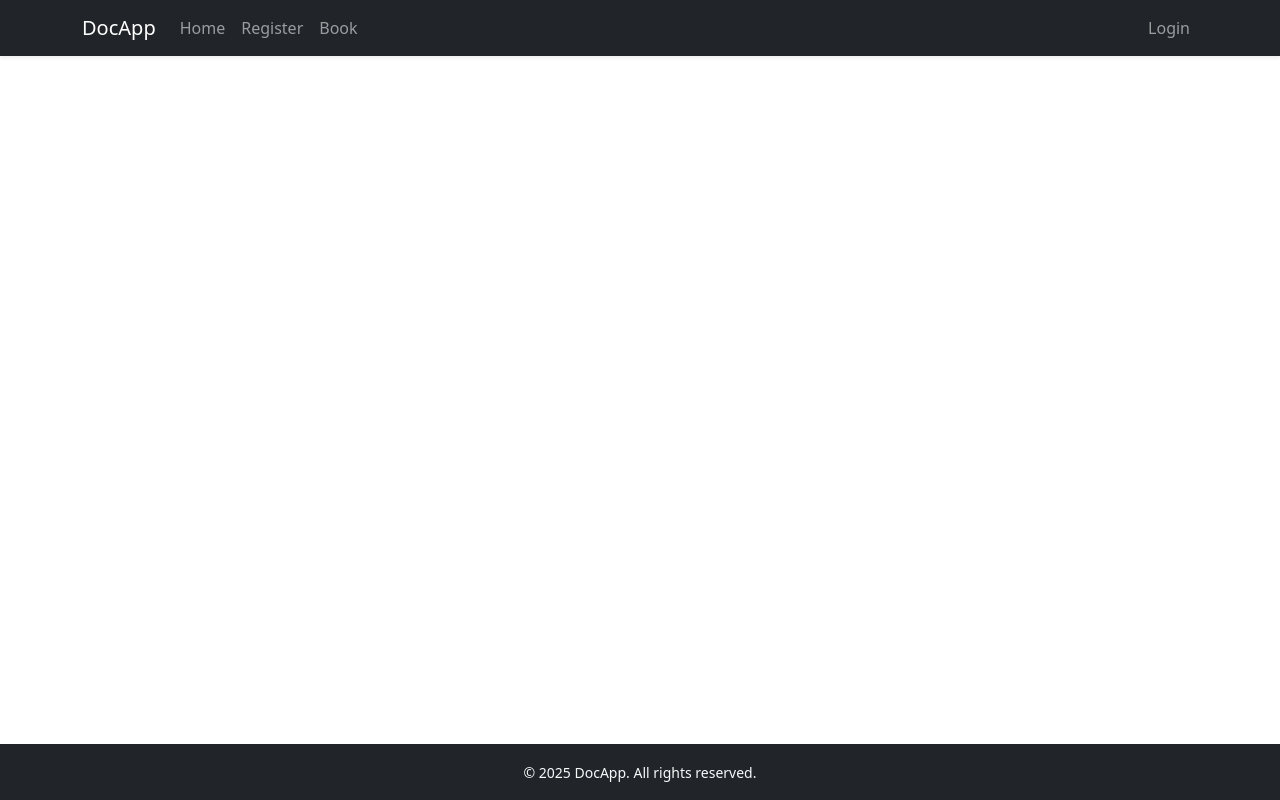
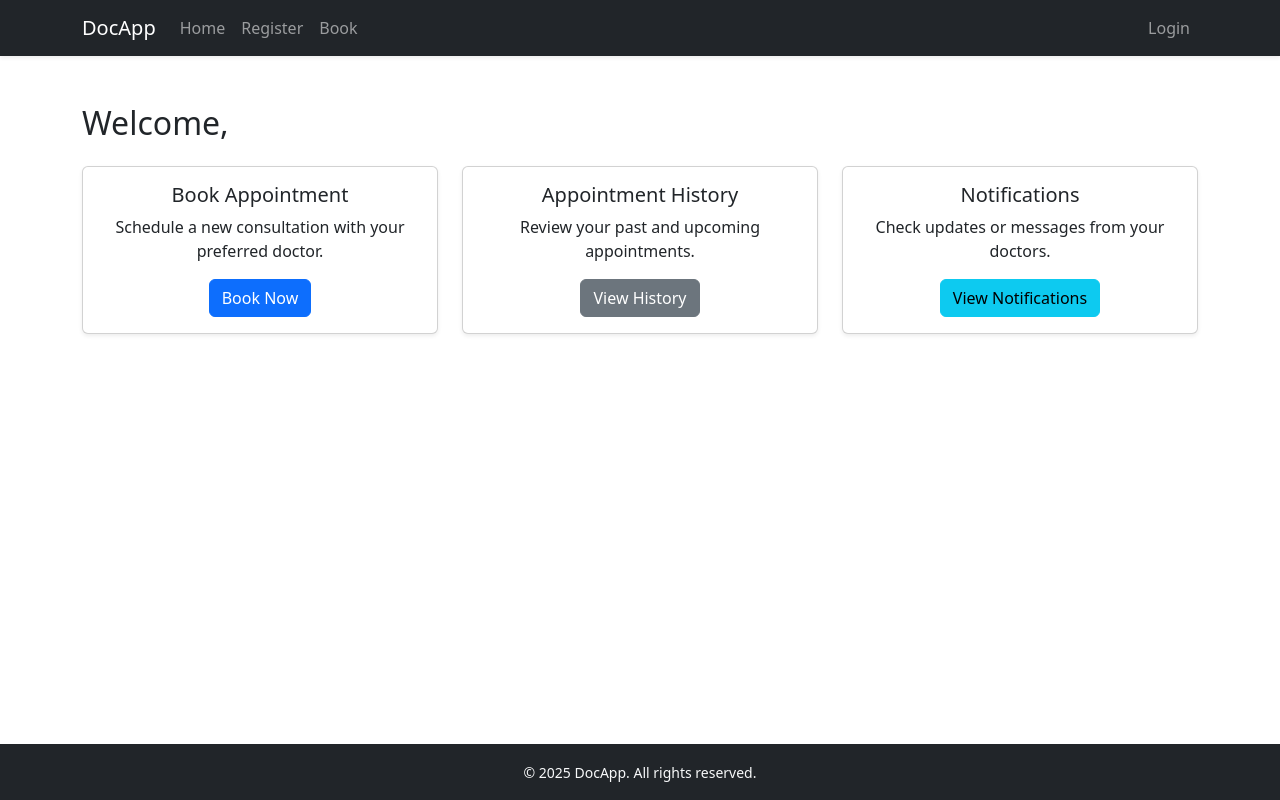
Before and after one commit to itfunda123/Doctor-Appointment-System, a React (Create React App) app in the folder frontend/: page /patient-dashboard in a window 1280 px wide. Built offline with nearby package versions, Linux system fonts and the light colour scheme.

Commit message:
more updates

```diff
--- a/frontend/src/App.js
+++ b/frontend/src/App.js
@@ -8,12 +8,13 @@ import Login from './pages/Login';
 import BookAppointment from './pages/BookAppointment';
 import ViewAppointments from './pages/ViewAppointments';
 import DoctorDashboard from './pages/DoctorDashboard';
+import PatientDashboard from './components/PatientDashboard';
 
 function App() {
   return (
     <div className="app-container d-flex flex-column min-vh-100">
       <Router>
-        {/* Show patient Navbar only if NOT on the doctor dashboard route */}
+        {/* Show Navbar only if NOT on the doctor dashboard route */}
         {!window.location.pathname.startsWith('/doctor-dashboard') && <Navbar />}
 
         <div className="content-wrap flex-grow-1">
@@ -24,6 +25,7 @@ function App() {
             <Route path="/book" element={<BookAppointment />} />
             <Route path="/appointments" element={<ViewAppointments />} />
             <Route path="/doctor-dashboard" element={<DoctorDashboard />} />
+            <Route path="/patient-dashboard" element={<PatientDashboard />} /> {/* ✅ NEW */}
           </Routes>
         </div>
 
--- /dev/null
+++ b/frontend/src/components/PatientDashboard.js
@@ -0,0 +1,53 @@
+import React from 'react';
+import { Link } from 'react-router-dom';
+import { Card, Button } from 'react-bootstrap';
+
+function PatientDashboard() {
+  const user = JSON.parse(localStorage.getItem('user'));
+
+  return (
+    <div className="container mt-5">
+      <h2 className="mb-4">Welcome, {user?.name}</h2>
+
+      <div className="row">
+        <div className="col-md-4">
+          <Card className="text-center shadow-sm">
+            <Card.Body>
+              <Card.Title>Book Appointment</Card.Title>
+              <Card.Text>Schedule a new consultation with your preferred doctor.</Card.Text>
+              <Link to="/book">
+                <Button variant="primary">Book Now</Button>
+              </Link>
+            </Card.Body>
+          </Card>
+        </div>
+
+        <div className="col-md-4">
+          <Card className="text-center shadow-sm">
+            <Card.Body>
+              <Card.Title>Appointment History</Card.Title>
+              <Card.Text>Review your past and upcoming appointments.</Card.Text>
+              <Link to="/appointments">
+                <Button variant="secondary">View History</Button>
+              </Link>
+            </Card.Body>
+          </Card>
+        </div>
+
+        <div className="col-md-4">
+          <Card className="text-center shadow-sm">
+            <Card.Body>
+              <Card.Title>Notifications</Card.Title>
+              <Card.Text>Check updates or messages from your doctors.</Card.Text>
+              <Link to="/notifications">
+                <Button variant="info">View Notifications</Button>
+              </Link>
+            </Card.Body>
+          </Card>
+        </div>
+      </div>
+    </div>
+  );
+}
+
+export default PatientDashboard;
--- a/frontend/src/pages/Login.js
+++ b/frontend/src/pages/Login.js
@@ -6,7 +6,8 @@ function Login() {
   const navigate = useNavigate();
   const [form, setForm] = useState({ email: '', password: '' });
 
-  const handleChange = (e) => setForm({ ...form, [e.target.name]: e.target.value });
+  const handleChange = (e) =>
+    setForm({ ...form, [e.target.name]: e.target.value });
 
   const handleSubmit = async (e) => {
     e.preventDefault();
@@ -19,6 +20,8 @@ function Login() {
       const role = res.data.user.role;
       if (role === 'doctor') {
         navigate('/doctor-dashboard');
+      } else if (role === 'patient') {
+        navigate('/patient-dashboard');
       } else {
         navigate('/');
       }
```
